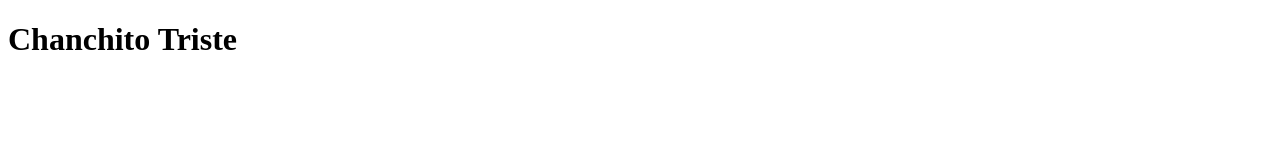
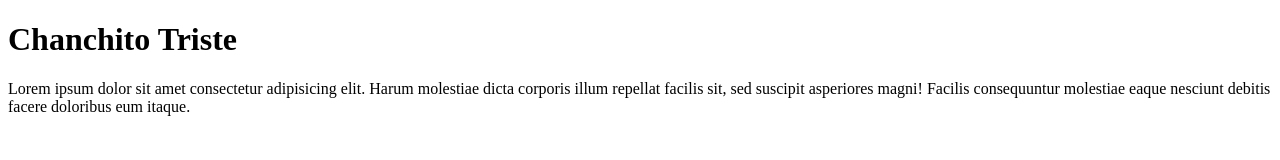
Before and after one commit to Vantar23/miweb, a plain HTML site: page index.html in a window 1280 px wide. Drawn offline with Linux system fonts and the light colour scheme.

Commit message:
Agregando parrafos

```diff
--- a/index.html
+++ b/index.html
@@ -8,5 +8,6 @@
 </head>
 <body>
     <h1>Chanchito Triste</h1>
+    <p>Lorem ipsum dolor sit amet consectetur adipisicing elit. Harum molestiae dicta corporis illum repellat facilis sit, sed suscipit asperiores magni! Facilis consequuntur molestiae eaque nesciunt debitis facere doloribus eum itaque.</p>
 </body>
 </html>
--- a/style.css
+++ b/style.css
@@ -0,0 +1,3 @@
+p {
+    color: black;
+}
```
